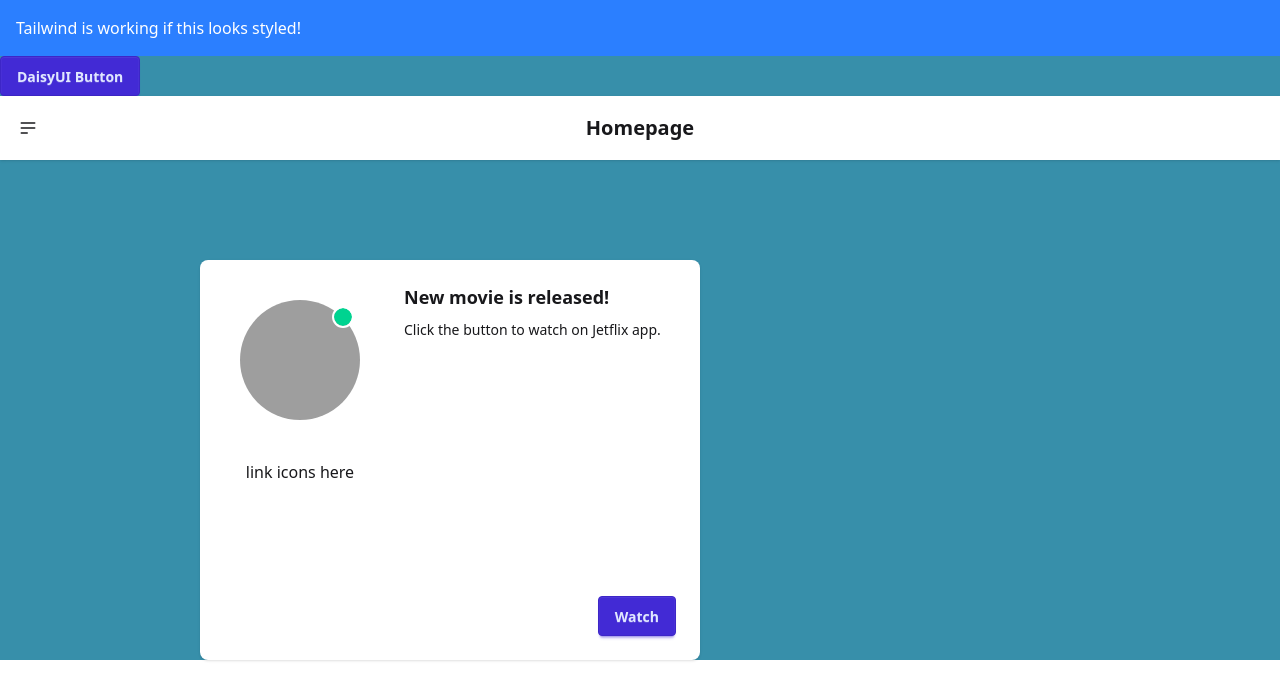
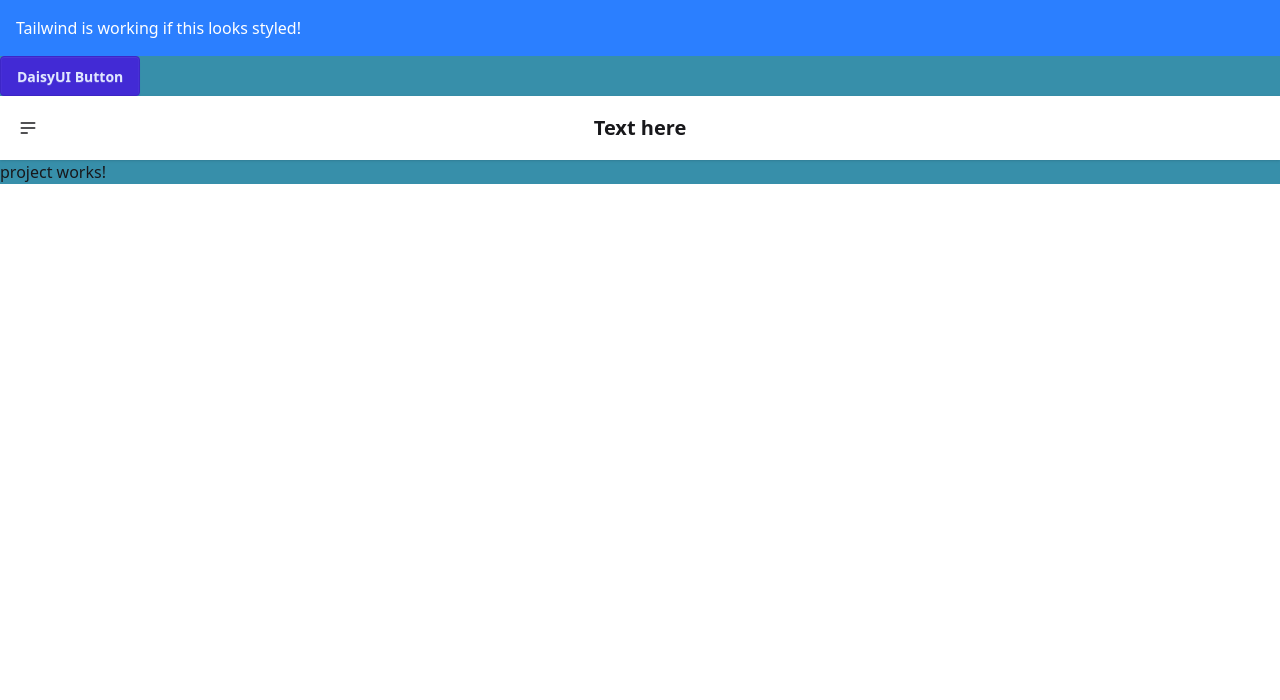
Before and after one commit to jason-j-wang/personal-website, an Angular app in the folder personal-website/: page /projects in a window 1280 px wide. Before the commit this address led to /. Shown: the top 700 px of the page. Built offline with nearby package versions, Linux system fonts and the light colour scheme; grey boxes are pictures that could not be loaded.

Commit message:
added routing, new components for each page

```diff
--- a/personal-website/src/app/app.routes.ts
+++ b/personal-website/src/app/app.routes.ts
@@ -1,3 +1,9 @@
 import { Routes } from '@angular/router';
+import { HomeComponent } from './home/home/home.component';
+import { ProjectComponent } from './projects/project/project.component';
 
-export const routes: Routes = [];
+export const routes: Routes = [
+    { path: '', component: HomeComponent },
+    { path: 'home', component: HomeComponent },
+    { path: 'projects', component: ProjectComponent}
+];
--- /dev/null
+++ b/personal-website/src/app/home/home/home.component.html
@@ -0,0 +1,23 @@
+<div class="card card-side bg-base-100 shadow-sm w-125 h-100 ml-50 mt-25">
+
+    <div class="flex flex-col ml-10 mr-5">
+        <div class="avatar avatar-online w-30 h-30 flex justify-center mt-10">
+            <div class="w-30 h-30 rounded-full">
+                <img src="https://img.daisyui.com/images/profile/demo/gordon@192.webp" />
+            </div>
+        </div>
+
+        <div class="flex justify-center mt-10">
+            link icons here
+        </div>
+    </div>
+
+
+  <div class="card-body">
+    <h2 class="card-title">New movie is released!</h2>
+    <p>Click the button to watch on Jetflix app.</p>
+    <div class="card-actions justify-end">
+      <button class="btn btn-primary">Watch</button>
+    </div>
+  </div>
+</div>
--- a/personal-website/src/app/navbar/nav-bar.component.html
+++ b/personal-website/src/app/navbar/nav-bar.component.html
@@ -15,40 +15,15 @@
       <ul
         tabindex="0"
         class="menu menu-sm dropdown-content bg-base-100 rounded-box z-1 mt-3 w-52 p-2 shadow">
-        <li><a>Homepage</a></li>
-        <li><a>Portfolio</a></li>
-        <li><a>About</a></li>
+        <li><a routerLink="/home">Home</a></li>
+        <li><a routerLink="/projects">Projects</a></li>
       </ul>
     </div>
   </div>
   <div class="navbar-center">
-    <a class="btn btn-ghost text-xl">Homepage</a>
+    <a class="btn btn-ghost text-xl">Text here</a>
   </div>
   <div class="navbar-end">
 
   </div>
 </div>
-
-<div class="card card-side bg-base-100 shadow-sm w-125 h-100 ml-50 mt-25">
-
-    <div class="flex flex-col ml-10 mr-5">
-        <div class="avatar avatar-online w-30 h-30 flex justify-center mt-10">
-            <div class="w-30 h-30 rounded-full">
-                <img src="https://img.daisyui.com/images/profile/demo/gordon@192.webp" />
-            </div>
-        </div>
-
-        <div class="flex justify-center mt-10">
-            link icons here
-        </div>
-    </div>
-
-
-  <div class="card-body">
-    <h2 class="card-title">New movie is released!</h2>
-    <p>Click the button to watch on Jetflix app.</p>
-    <div class="card-actions justify-end">
-      <button class="btn btn-primary">Watch</button>
-    </div>
-  </div>
-</div>
--- a/personal-website/src/app/navbar/nav-bar.component.ts
+++ b/personal-website/src/app/navbar/nav-bar.component.ts
@@ -1,9 +1,9 @@
 import { Component } from '@angular/core';
-import { RouterOutlet } from '@angular/router';
+import { RouterModule, RouterOutlet } from '@angular/router';
 
 @Component({
   selector: 'nav-bar',
-  imports: [RouterOutlet],
+  imports: [RouterOutlet, RouterModule],
   templateUrl: './nav-bar.component.html',
   styleUrl: './nav-bar.component.scss'
 })
--- /dev/null
+++ b/personal-website/src/app/projects/project/project.component.html
@@ -0,0 +1 @@
+<p>project works!</p>
```
Also changed, not shown: personal-website/src/app/home/home/home.component.ts (added, +11 -0 lines), personal-website/src/app/projects/project/project.component.ts (added, +11 -0 lines), personal-website/src/app/home/home/home.component.scss (added), personal-website/src/app/projects/project/project.component.scss (added).
